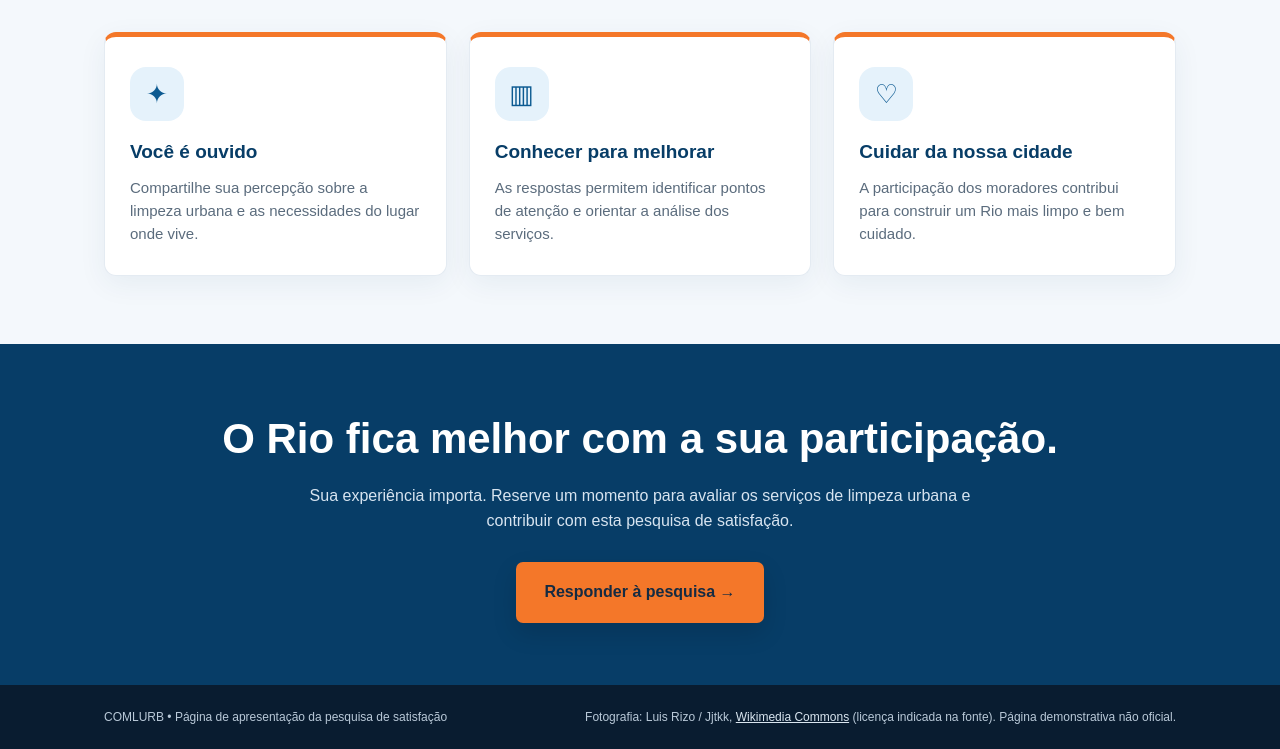
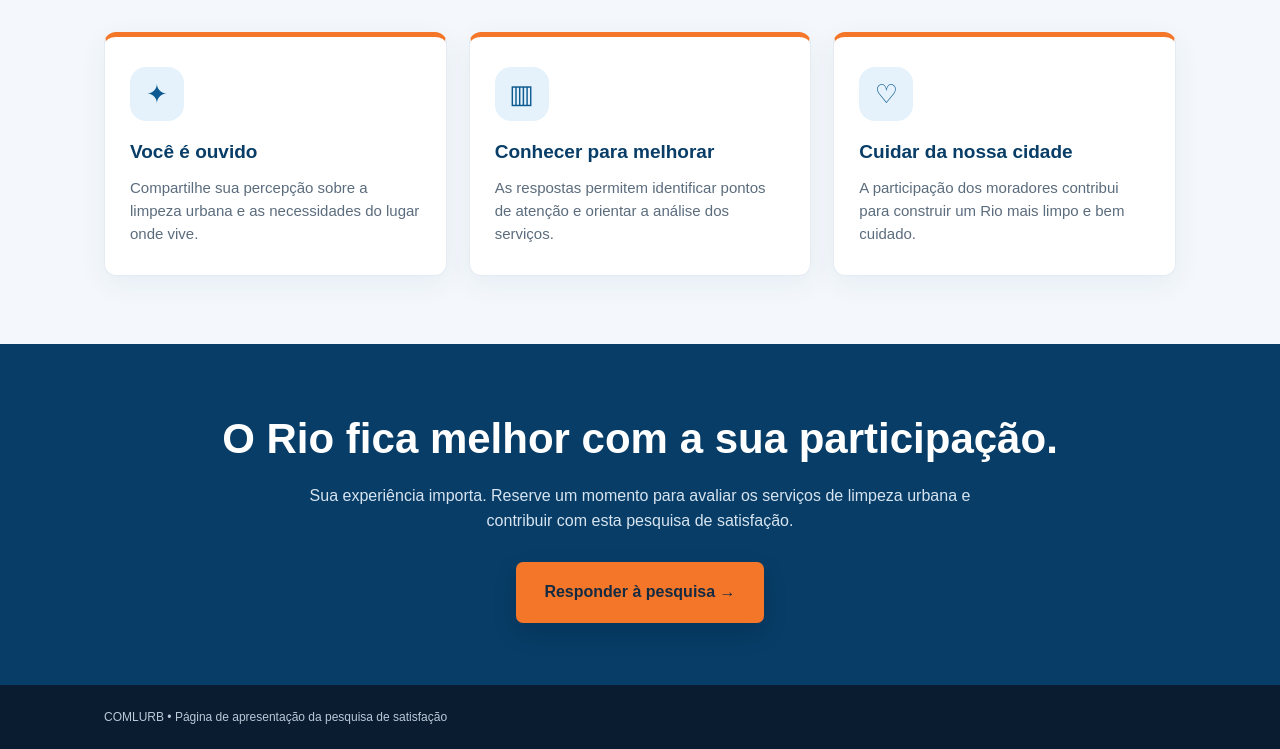
Before and after one commit to pesquisacomlurb/pesquisa-comlurb, a plain HTML site: page index.html in a window 1280 px wide. Shown: the part 837-1586 px from the top of the page. Drawn offline with Linux system fonts and the light colour scheme.

Commit message:
Update index.html

```diff
--- a/index.html
+++ b/index.html
@@ -39,5 +39,5 @@ header{border-bottom:5px solid var(--orange)}.hero{min-height:570px}.hero h1{max
 <section aria-labelledby="porque"><div class="wrap"><div class="section-head"><h2 id="porque">Por que sua participação é importante?</h2><p>Quem vive a cidade todos os dias tem muito a contribuir. Sua avaliação ajuda a compreender como os serviços chegam aos bairros.</p></div><div class="cards"><article class="card"><div class="ico" aria-hidden="true">✦</div><h3>Você é ouvido</h3><p>Compartilhe sua percepção sobre a limpeza urbana e as necessidades do lugar onde vive.</p></article><article class="card"><div class="ico" aria-hidden="true">▥</div><h3>Conhecer para melhorar</h3><p>As respostas permitem identificar pontos de atenção e orientar a análise dos serviços.</p></article><article class="card"><div class="ico" aria-hidden="true">♡</div><h3>Cuidar da nossa cidade</h3><p>A participação dos moradores contribui para construir um Rio mais limpo e bem cuidado.</p></article></div></div></section>
 
 <section class="final" id="participar"><div class="wrap"><h2>O Rio fica melhor com a sua participação.</h2><p>Sua experiência importa. Reserve um momento para avaliar os serviços de limpeza urbana e contribuir com esta pesquisa de satisfação.</p><a class="btn" href="https://script.google.com/a/macros/prefeitura.rio/s/AKfycbzOm2c_8m-JWCB8z0lgZn8oNi3UAOZFnkTjnXnjNvekbtf030N7XlJArikLYGeyGkgs/exec" target="_blank" rel="noopener noreferrer">Responder à pesquisa →</a></div></section>
-</main><footer><div class="wrap"><span>COMLURB • Página de apresentação da pesquisa de satisfação</span><span>Fotografia: Luis Rizo / Jjtkk, <a href="https://commons.wikimedia.org/wiki/File:Botafogo_banner.jpg" target="_blank" rel="noopener noreferrer">Wikimedia Commons</a> (licença indicada na fonte). Página demonstrativa não oficial.</span></div></footer>
+</main><footer><div class="wrap"><span>COMLURB • Página de apresentação da pesquisa de satisfação</span></div></footer>
 </body></html>
```
